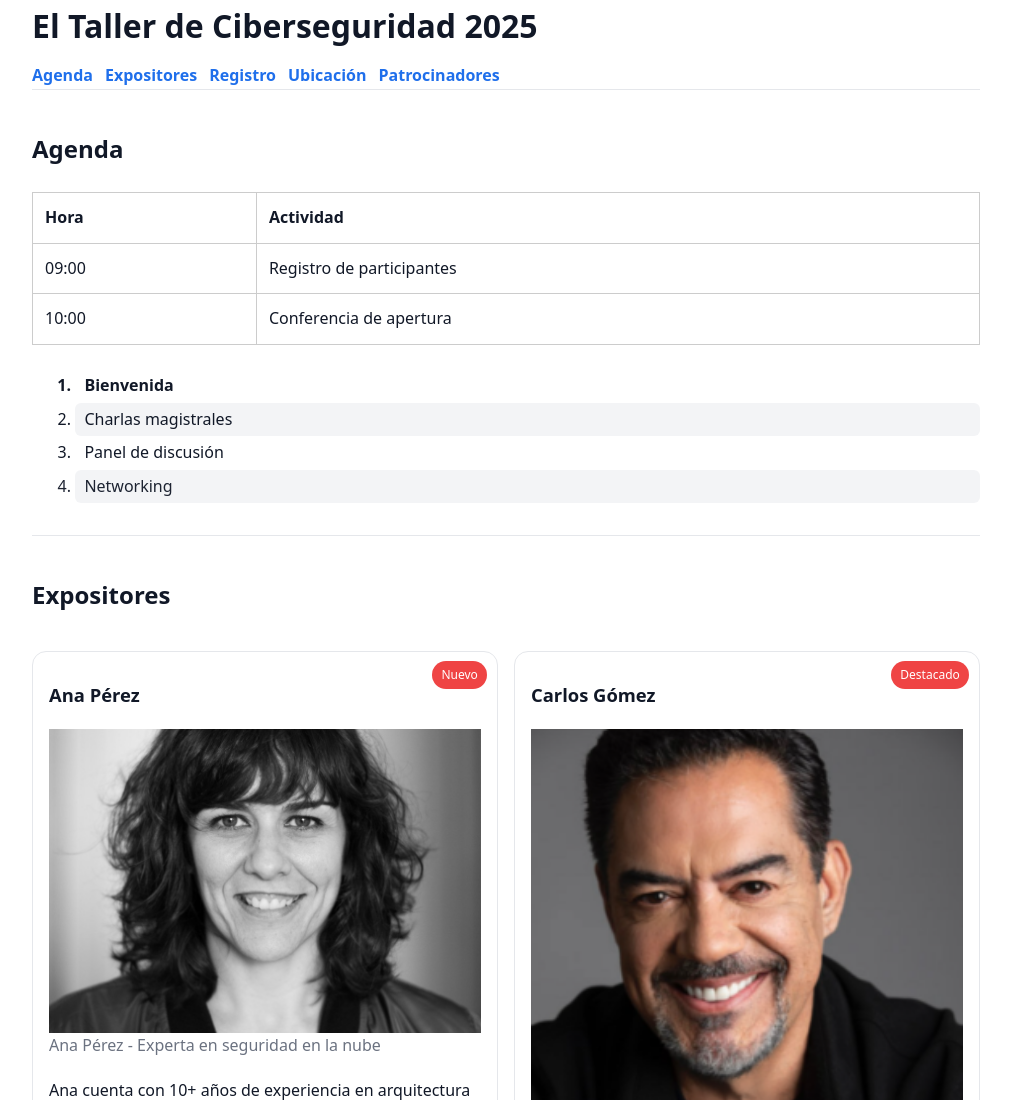
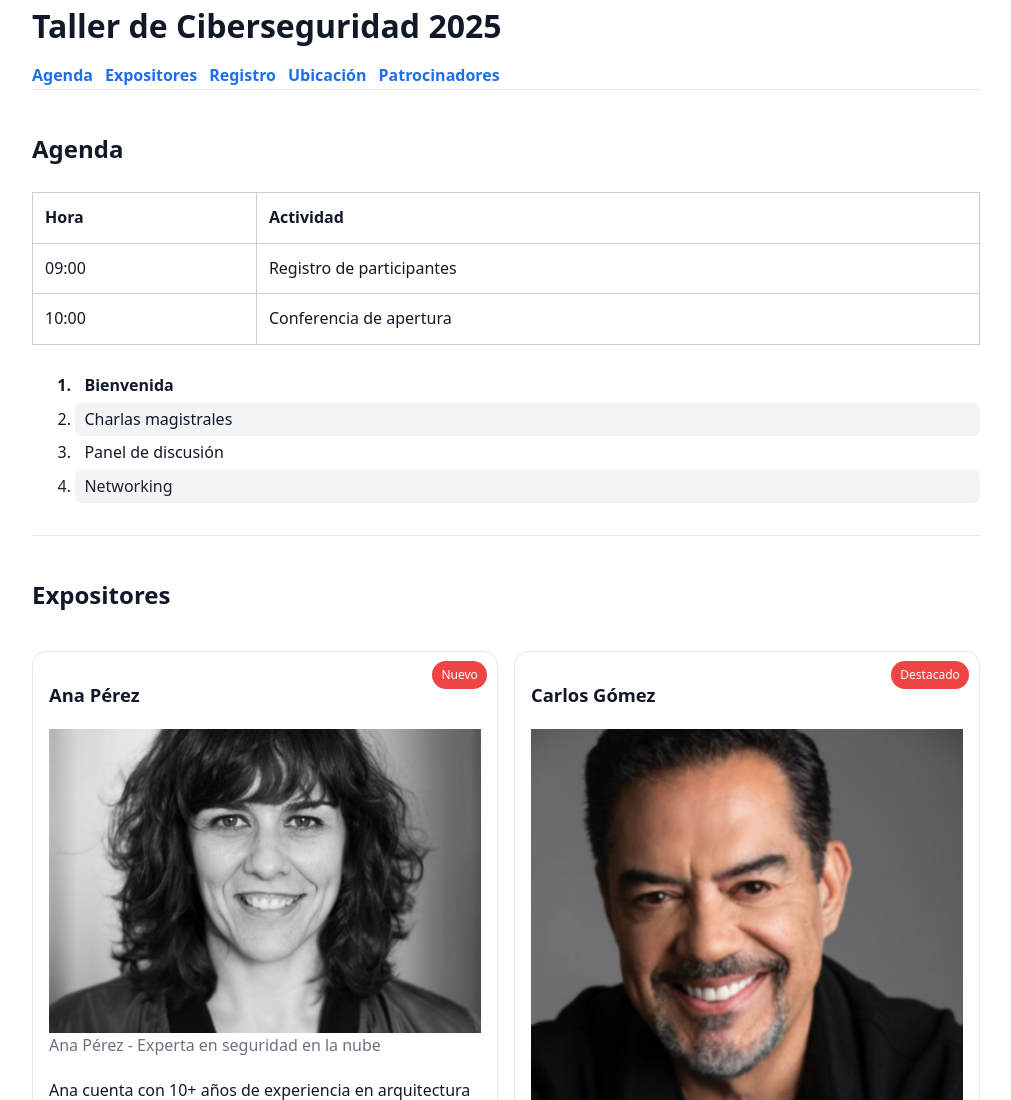
Before and after one commit to Estefani05/taller-ciberseguridad, a plain HTML site: page lab3/Index.html in a window 1280 px wide. Shown: the top 1100 px of the page, without its empty margins (134-1145 px from the left). Drawn offline with Linux system fonts and the light colour scheme.

Commit message:
Correcion titulo

```diff
--- a/lab3/Index.html
+++ b/lab3/Index.html
@@ -16,7 +16,7 @@
 
   <!-- Encabezado -->
   <header class="container">
-    <h1> El Taller de Ciberseguridad 2025</h1>
+    <h1>Taller de Ciberseguridad 2025</h1>
     <nav aria-label="Navegación principal">
       <ul class="nav-list">
         <li><a href="#agenda">Agenda</a></li>
```
